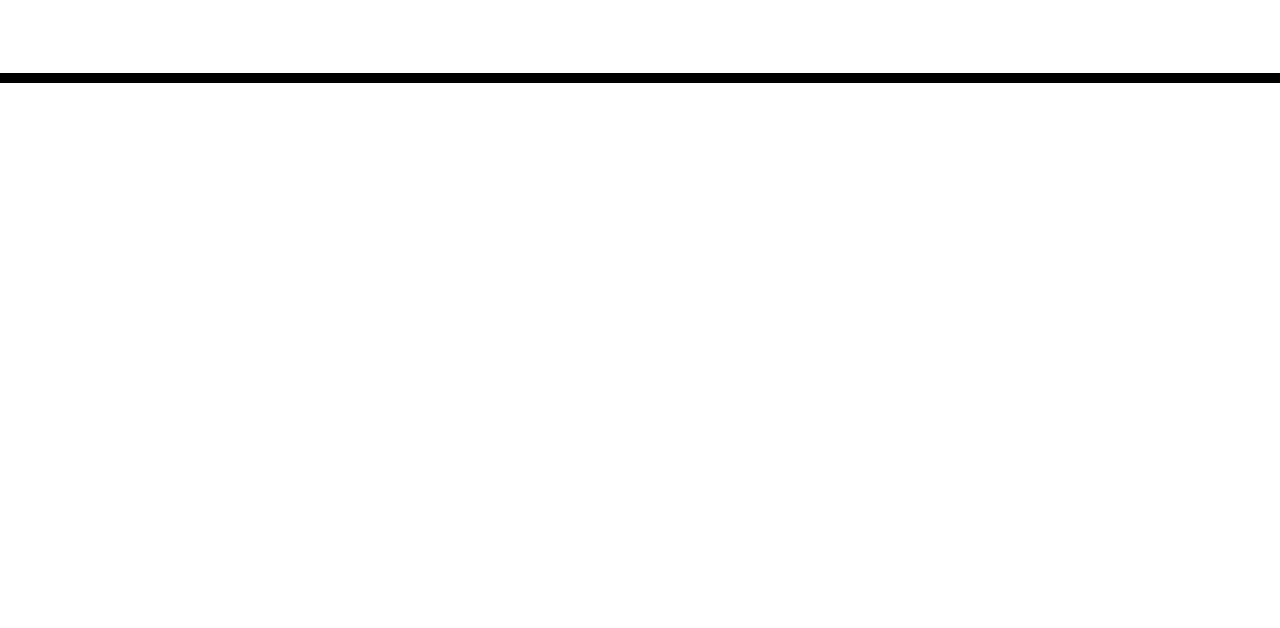
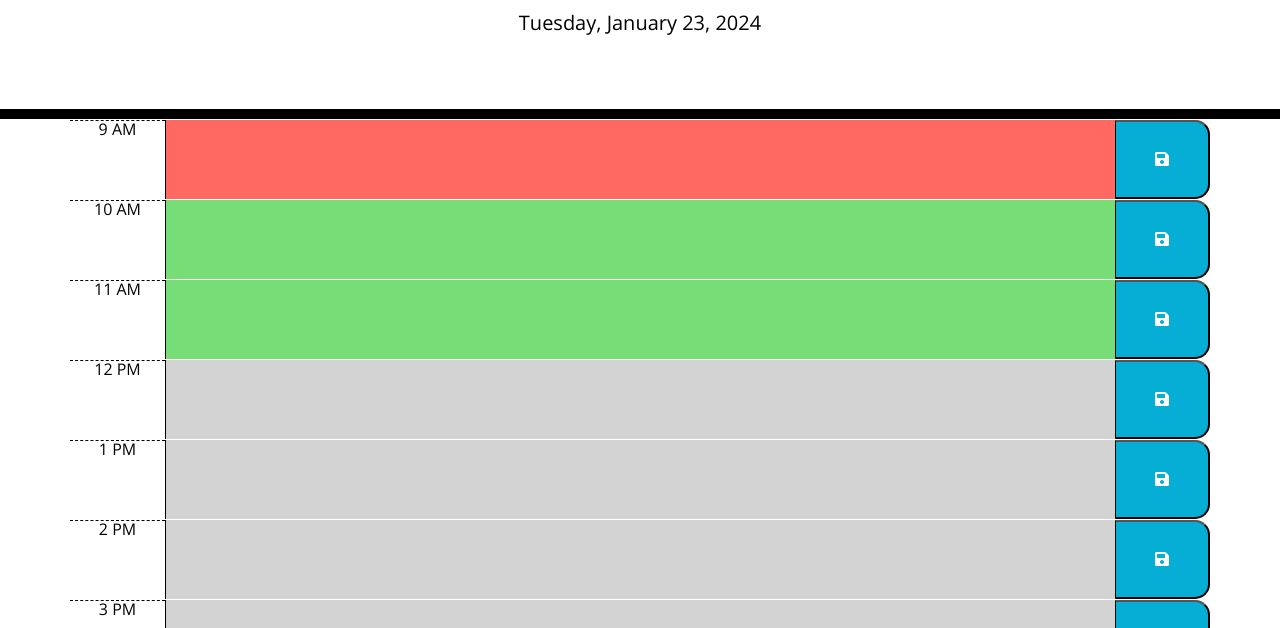
Before and after one commit to rhipsime/TimeCraftPro-DailyPlannerApp, a plain HTML site: page index.html in a window 1280 px wide. Shown: the part 168-796 px from the top of the page. Drawn offline with nearby package versions, Linux system fonts and the light colour scheme; files that its build step writes are made by us from their sources.

Commit message:
changed the paths in the index.html code

```diff
--- a/index.html
+++ b/index.html
@@ -20,7 +20,7 @@
       href="https://fonts.googleapis.com/css?family=Open+Sans&display=swap"
       rel="stylesheet"
     />
-    <link rel="stylesheet" href="assets/css/style.css" />
+    <link rel="stylesheet" href="./starter/Assets/css/style.css" />
     <title>Work Day Scheduler</title>
   </head>
 
@@ -36,6 +36,6 @@
 
     <script src="https://cdnjs.cloudflare.com/ajax/libs/jquery/3.2.1/jquery.min.js"></script>
     <script src="https://cdn.jsdelivr.net/npm/dayjs@1/dayjs.min.js"></script>
-    <script src="assets/js/script.js"></script>
+    <script src="./starter/Assets/js/script.js"></script>
   </body>
 </html>
```
